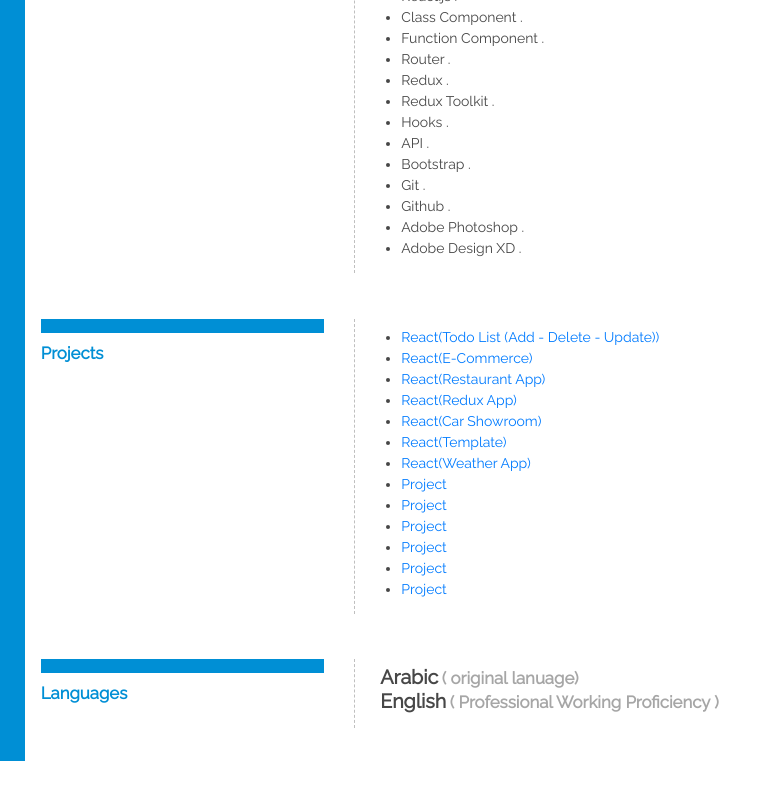
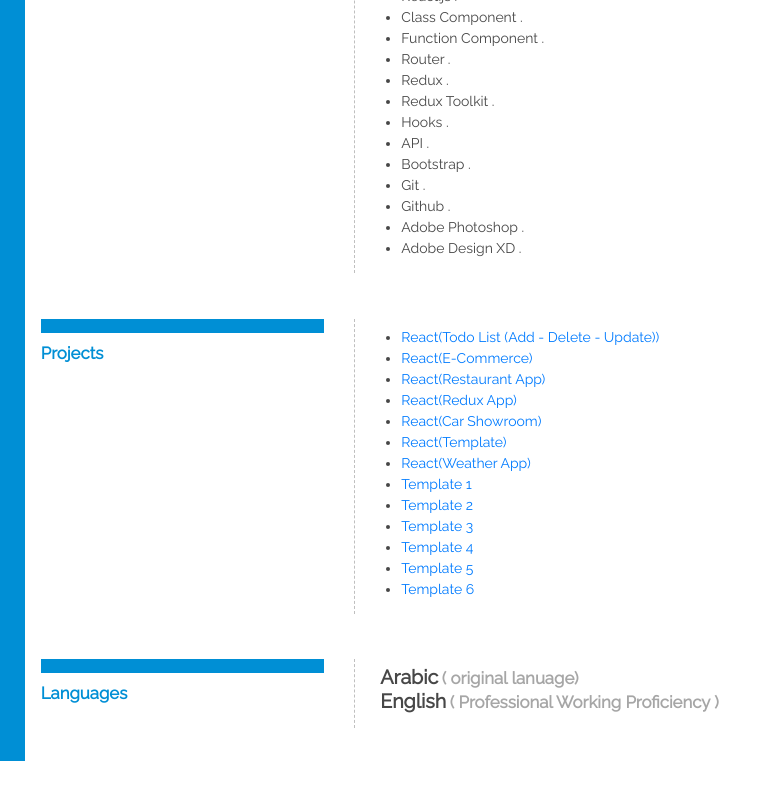
Before and after one commit to gehadeladl/Cv, a plain HTML site: page index.html in a window 1280 px wide. Shown: the part 769-1569 px from the top of the page, without its empty margins (0-782 px from the left). Drawn offline with nearby package versions, Linux system fonts and the light colour scheme; a script that the page names is missing.

Commit message:
Update index.html

```diff
--- a/index.html
+++ b/index.html
@@ -266,12 +266,12 @@
 					    <li><a href="https://keen-jackson-37d268.netlify.app" target="-blank">React(Car Showroom)</a></li>
 					    <li><a href="https://nostalgic-sinoussi-75efce.netlify.app" target="-blank">React(Template)</a></li>
 					    <li><a href="https://gehadeladl.github.io/React_P4/" target="-blank">React(Weather App)</a></li>
-					    <li><a href="https://gehadeladl.github.io/tamplate2/" target="-blank">Project</a></li>
-                                            <li><a href="https://gehadeladl.github.io/tamplat-4/" target="-blank">Project</a></li>
-                                            <li><a href="https://gehadeladl.github.io/tamplat-3/" target="-blank">Project</a></li>
-                                            <li><a href="https://gehadeladl.github.io/new-app/" target="-blank">Project</a></li>
-					    <li><a href="https://gehadeladl.github.io/tamplate-5/" target="-blank">Project</a></li>
-					    <li><a href="https://gehadeladl.github.io/tamplate-6/" target="-blank">Project</a></li>
+					    <li><a href="https://gehadeladl.github.io/tamplate2/" target="-blank">Template 1</a></li>
+                                            <li><a href="https://gehadeladl.github.io/tamplat-4/" target="-blank">Template 2</a></li>
+                                            <li><a href="https://gehadeladl.github.io/tamplat-3/" target="-blank">Template 3</a></li>
+                                            <li><a href="https://gehadeladl.github.io/new-app/" target="-blank">Template 4</a></li>
+					    <li><a href="https://gehadeladl.github.io/tamplate-5/" target="-blank">Template 5</a></li>
+					    <li><a href="https://gehadeladl.github.io/tamplate-6/" target="-blank">Template 6</a></li>
 					 </ul>
                                     </div>
                                 </div>
```
